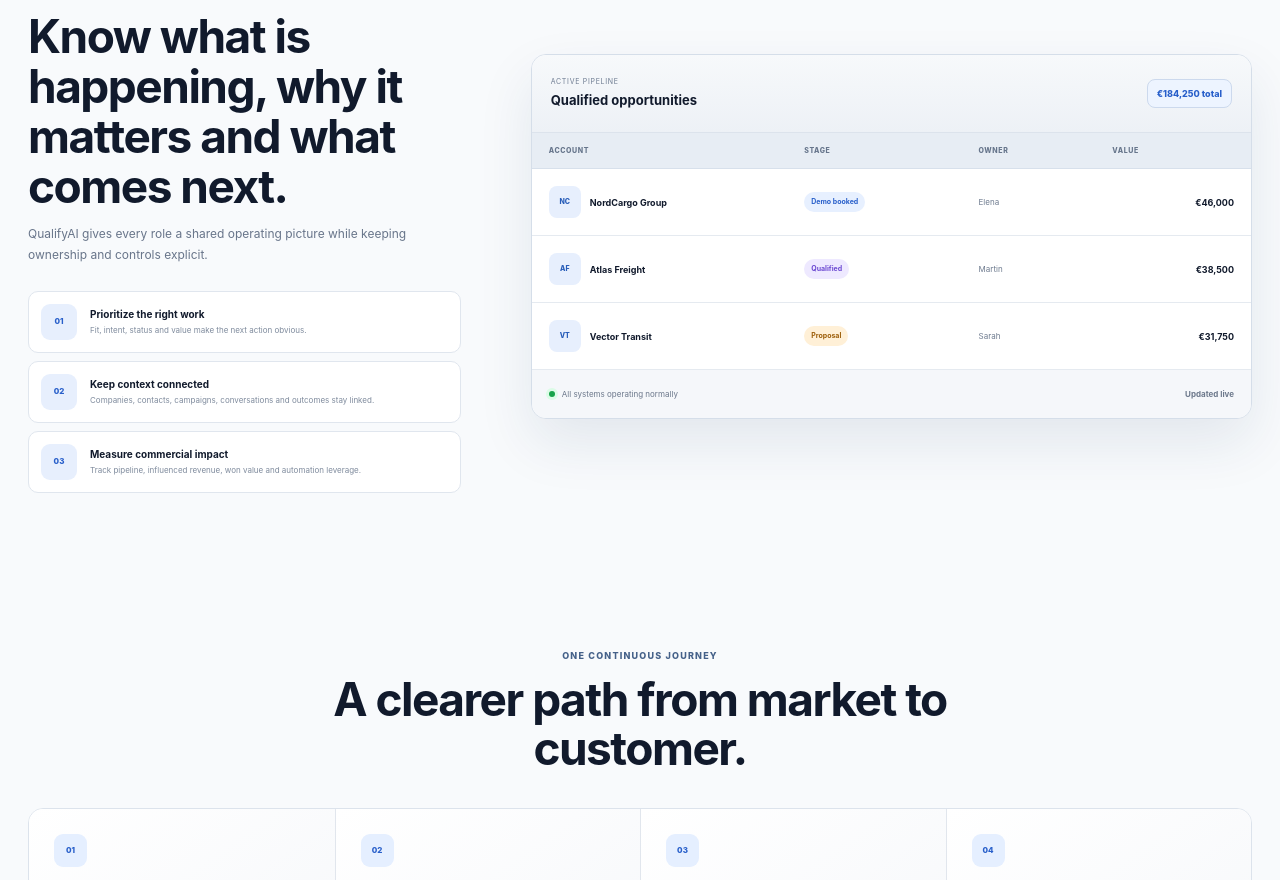
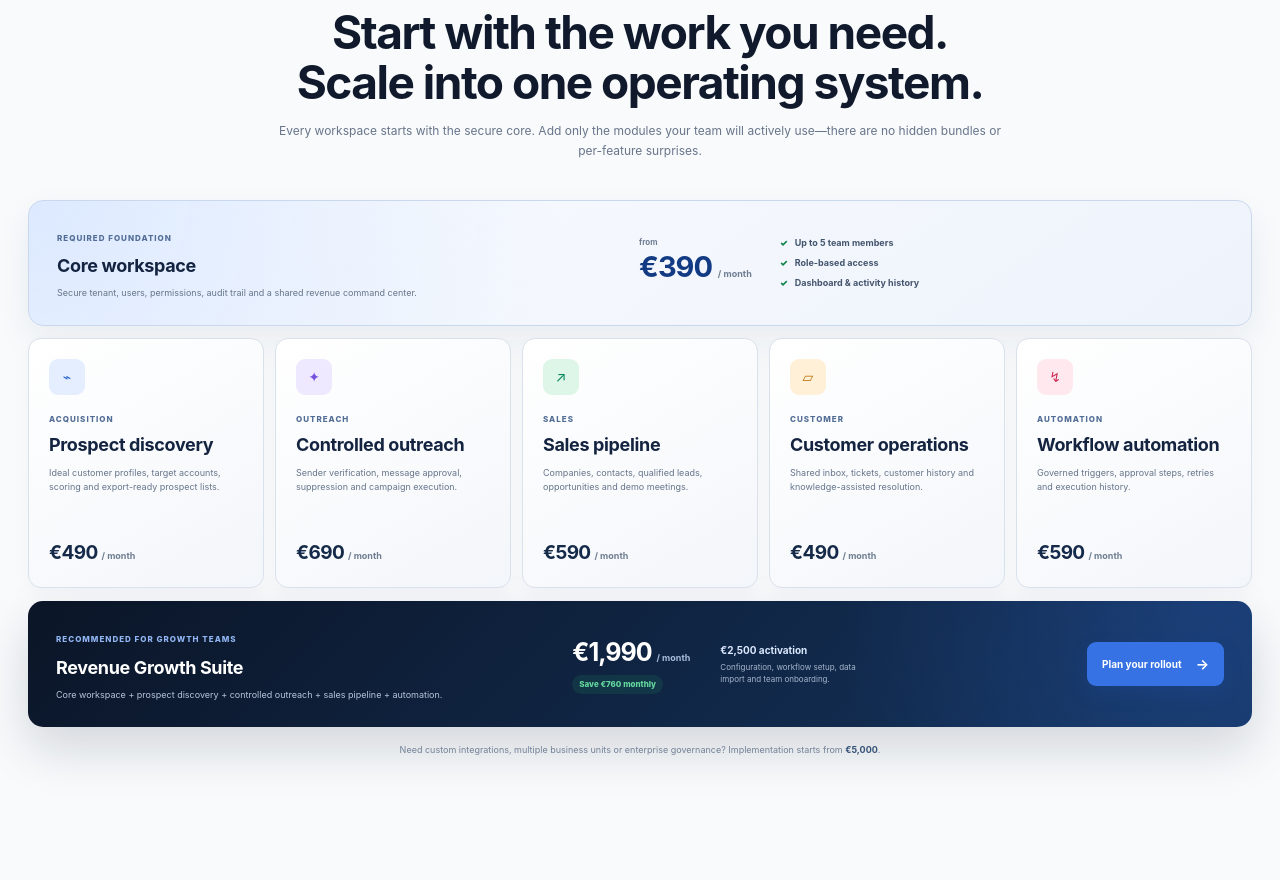
Before and after one commit to burimameti/qualifyai-admin, an Angular app: page / in a window 1280 px wide. Shown: the part 1920-2800 px from the top of the page. Built offline with nearby package versions, Linux system fonts and the light colour scheme.

Commit message:
add clear modular landing pricing

```diff
--- a/src/app/features/landing/landing.page.css
+++ b/src/app/features/landing/landing.page.css
@@ -169,6 +169,31 @@ a { color: inherit; text-decoration: none; }
 .mini-prospects b { font-size: 9px; }
 .mini-prospects em { padding: 5px 7px; border-radius: 7px; background: #e8f0fd; color: #285dba; font-size: 7px; font-style: normal; font-weight: 800; }
 
+.pricing-section { width: min(1260px, calc(100% - 56px)); margin: 0 auto; padding: 96px 0 28px; }
+.pricing-intro { max-width: 730px; margin: 0 auto 38px; text-align: center; }
+.pricing-intro h2 { margin: 10px 0 13px; color: #111a2c; font-size: clamp(31px, 3.6vw, 46px); line-height: 1.08; letter-spacing: -1.5px; }
+.pricing-intro p { margin: 0; color: var(--landing-muted); font-size: 12px; line-height: 1.7; }
+.pricing-core { display: grid; grid-template-columns: 1.25fr auto 1fr; align-items: center; gap: 28px; padding: 24px 28px; border: 1px solid #c9d8ed; border-radius: 15px; background: radial-gradient(circle at 0 0, #dce9ff, transparent 43%), linear-gradient(145deg, #f9fbff, #eef3fb); box-shadow: 0 14px 36px #17315c12; }
+.pricing-eyebrow,.module-price-grid article > span,.pricing-suite > div:first-child > span { color: #526d96; font-size: 8px; font-weight: 850; letter-spacing: 1px; }
+.pricing-core h3,.module-price-grid h3,.pricing-suite h3 { margin: 7px 0; color: #142440; font-size: 18px; letter-spacing: -0.35px; }
+.pricing-core p,.module-price-grid p,.pricing-suite p { margin: 0; color: #66758a; font-size: 9px; line-height: 1.6; }
+.pricing-core > strong { white-space: nowrap; color: #123b83; font-size: 29px; letter-spacing: -1px; }
+.pricing-core > strong small { display: block; margin-bottom: -3px; color: #6f7e93; font-size: 8px; letter-spacing: 0; }
+.pricing-core > strong em,.module-price-grid strong small,.suite-price strong small { color: #6e7d91; font-size: 9px; font-style: normal; font-weight: 650; letter-spacing: 0; }
+.pricing-core ul { display: grid; gap: 7px; margin: 0; padding: 0; list-style: none; }
+.pricing-core li { color: #43546d; font-size: 9px; font-weight: 650; }
+.pricing-core li::before { content: '✓'; margin-right: 7px; color: #13844c; font-weight: 900; }
+.module-price-grid { display: grid; grid-template-columns: repeat(5, 1fr); gap: 11px; margin-top: 12px; }
+.module-price-grid article { min-height: 250px; display: flex; flex-direction: column; align-items: flex-start; padding: 20px; border: 1px solid #d8e1ec; border-radius: 13px; background: linear-gradient(150deg, #fff, #f3f6fa); box-shadow: 0 7px 18px #17203308; }
+.price-icon { width: 36px; height: 36px; display: grid; place-items: center; margin-bottom: 19px; border-radius: 9px; color: #285fca; font-size: 14px; font-style: normal; }
+.price-icon.blue { background: #e4eeff; color: #285fca; }.price-icon.violet { background: #eee9ff; color: #7652dc; }.price-icon.green { background: #def6e8; color: #07865e; }.price-icon.amber { background: #fff0d7; color: #bc7007; }.price-icon.rose { background: #ffe8ee; color: #cf3158; }
+.module-price-grid article > strong { margin-top: auto; padding-top: 20px; color: #152949; font-size: 19px; letter-spacing: -0.6px; }
+.pricing-suite { display: grid; grid-template-columns: 1.3fr auto 0.9fr auto; align-items: center; gap: 30px; margin-top: 13px; padding: 25px 28px; border-radius: 15px; background: radial-gradient(circle at 96% 0, #2e63c84b, transparent 31%), linear-gradient(135deg, #0b1527, #14345e); box-shadow: 0 22px 50px #0c162927; color: #fff; }
+.pricing-suite > div:first-child > span { color: #91b6f3; }.pricing-suite h3 { color: #fff; }.pricing-suite p { max-width: 440px; color: #b7c6dc; }
+.suite-price { display: grid; gap: 5px; white-space: nowrap; }.suite-price strong { font-size: 25px; letter-spacing: -1px; }.suite-price strong small { color: #a9bdd9; }.suite-price em { width: max-content; padding: 4px 7px; border-radius: 20px; background: #1f9b5c26; color: #66d9a0; font-size: 8px; font-style: normal; font-weight: 800; }
+.suite-activation { display: grid; gap: 5px; max-width: 155px; }.suite-activation b { color: #dce9ff; font-size: 10px; }.suite-activation small { color: #a6b6cd; font-size: 8px; line-height: 1.45; }.pricing-suite .primary-cta { min-height: 44px; padding: 0 15px; white-space: nowrap; background: #3672e4; }
+.pricing-note { margin: 16px 0 0; color: #718096; font-size: 9px; text-align: center; }.pricing-note b { color: #355277; }
+
 .operations-section { display: grid; grid-template-columns: 0.75fr 1.25fr; align-items: center; gap: 70px; }
 .operations-copy > p { max-width: 520px; }
 .operations-copy ul { display: grid; gap: 8px; margin: 26px 0 0; padding: 0; list-style: none; }
@@ -264,6 +289,9 @@ a { color: inherit; text-decoration: none; }
   .hero-proof { justify-content: center; }
   .product-stage { max-width: 820px; width: 100%; margin: 0 auto; }
   .capability-grid { grid-template-columns: repeat(2, 1fr); }
+  .module-price-grid { grid-template-columns: repeat(3, 1fr); }
+  .pricing-suite { grid-template-columns: 1fr auto; }
+  .suite-activation { max-width: none; }
   .operations-section { grid-template-columns: 1fr; }
   .operations-copy { max-width: 720px; }
 }
@@ -272,6 +300,9 @@ a { color: inherit; text-decoration: none; }
   .hero h1 { font-size: 45px; }
   .floating-card { display: none; }
   .journey-grid { grid-template-columns: 1fr 1fr; }
+  .module-price-grid { grid-template-columns: repeat(2, 1fr); }
+  .pricing-core { grid-template-columns: 1fr auto; }
+  .pricing-core ul { grid-column: 1 / -1; grid-template-columns: repeat(3, 1fr); }
   .journey-grid article:nth-child(3) { border-left: 0; border-top: 1px solid #e1e6ed; }
   .journey-grid article:nth-child(4) { border-top: 1px solid #e1e6ed; }
   .security-section { grid-template-columns: 1fr; padding: 45px; }
@@ -281,6 +312,7 @@ a { color: inherit; text-decoration: none; }
   .landing-nav,
   .hero,
   .platform-section,
+  .pricing-section,
   .operations-section,
   .journey-section,
   .security-section,
@@ -302,10 +334,17 @@ a { color: inherit; text-decoration: none; }
   .revenue-preview { display: none; }
   .audience-strip > div { flex-wrap: wrap; gap: 14px 24px; }
   .platform-section,
+  .pricing-section,
   .operations-section,
   .journey-section,
   .contact-section { padding: 70px 0; }
   .capability-grid { grid-template-columns: 1fr; }
+  .pricing-core { grid-template-columns: 1fr; gap: 14px; padding: 21px; }
+  .pricing-core ul { grid-column: auto; grid-template-columns: 1fr; }
+  .module-price-grid { grid-template-columns: 1fr; }
+  .module-price-grid article { min-height: 190px; }
+  .pricing-suite { grid-template-columns: 1fr; gap: 18px; padding: 23px; }
+  .pricing-suite .primary-cta { width: 100%; }
   .capability-grid .featured-capability { grid-column: auto; min-height: 500px; }
   .pipeline-columns { display: none; }
   .pipeline-row { grid-template-columns: 1fr auto; }
--- a/src/app/features/landing/landing.page.html
+++ b/src/app/features/landing/landing.page.html
@@ -6,6 +6,7 @@
     </a>
     <nav aria-label="Primary navigation">
       <a href="#platform">Platform</a>
+      <a href="#pricing">Pricing</a>
       <a href="#operations">Operations</a>
       <a href="#security">Security</a>
       <a href="#contact">Contact</a>
@@ -97,6 +98,46 @@
       </div>
     </section>
 
+    <section class="pricing-section" id="pricing">
+      <div class="pricing-intro">
+        <span class="section-label">CLEAR, MODULAR PRICING</span>
+        <h2>Start with the work you need. Scale into one operating system.</h2>
+        <p>Every workspace starts with the secure core. Add only the modules your team will actively use—there are no hidden bundles or per-feature surprises.</p>
+      </div>
+
+      <div class="pricing-core">
+        <div><span class="pricing-eyebrow">REQUIRED FOUNDATION</span><h3>Core workspace</h3><p>Secure tenant, users, permissions, audit trail and a shared revenue command center.</p></div>
+        <strong><small>from</small>€390 <em>/ month</em></strong>
+        <ul><li>Up to 5 team members</li><li>Role-based access</li><li>Dashboard & activity history</li></ul>
+      </div>
+
+      <div class="module-price-grid" aria-label="Module pricing">
+        <article>
+          <i class="price-icon blue">⌁</i><span>ACQUISITION</span><h3>Prospect discovery</h3><p>Ideal customer profiles, target accounts, scoring and export-ready prospect lists.</p><strong>€490 <small>/ month</small></strong>
+        </article>
+        <article>
+          <i class="price-icon violet">✦</i><span>OUTREACH</span><h3>Controlled outreach</h3><p>Sender verification, message approval, suppression and campaign execution.</p><strong>€690 <small>/ month</small></strong>
+        </article>
+        <article>
+          <i class="price-icon green">↗</i><span>SALES</span><h3>Sales pipeline</h3><p>Companies, contacts, qualified leads, opportunities and demo meetings.</p><strong>€590 <small>/ month</small></strong>
+        </article>
+        <article>
+          <i class="price-icon amber">▱</i><span>CUSTOMER</span><h3>Customer operations</h3><p>Shared inbox, tickets, customer history and knowledge-assisted resolution.</p><strong>€490 <small>/ month</small></strong>
+        </article>
+        <article>
+          <i class="price-icon rose">↯</i><span>AUTOMATION</span><h3>Workflow automation</h3><p>Governed triggers, approval steps, retries and execution history.</p><strong>€590 <small>/ month</small></strong>
+        </article>
+      </div>
+
+      <div class="pricing-suite">
+        <div><span>RECOMMENDED FOR GROWTH TEAMS</span><h3>Revenue Growth Suite</h3><p>Core workspace + prospect discovery + controlled outreach + sales pipeline + automation.</p></div>
+        <div class="suite-price"><strong>€1,990 <small>/ month</small></strong><em>Save €760 monthly</em></div>
+        <div class="suite-activation"><b>€2,500 activation</b><small>Configuration, workflow setup, data import and team onboarding.</small></div>
+        <a class="primary-cta" href="#contact">Plan your rollout <span>→</span></a>
+      </div>
+      <p class="pricing-note">Need custom integrations, multiple business units or enterprise governance? Implementation starts from <b>€5,000</b>.</p>
+    </section>
+
     <section class="operations-section" id="operations">
       <div class="operations-copy">
         <span class="section-label">VISIBLE OPERATIONS</span>
@@ -159,7 +200,7 @@
   <footer class="landing-footer">
     <a class="brand footer-brand" routerLink="/"><i class="brand-mark"><span></span><span></span><span></span></i><span><b>Qualify</b><strong>AI</strong></span></a>
     <p>Revenue and customer operations, connected.</p>
-    <nav><a href="#platform">Platform</a><a href="#security">Security</a><a href="#contact">Contact</a><a routerLink="/login">Sign in</a></nav>
+    <nav><a href="#platform">Platform</a><a href="#pricing">Pricing</a><a href="#security">Security</a><a href="#contact">Contact</a><a routerLink="/login">Sign in</a></nav>
     <small>© {{ year }} QualifyAI. All rights reserved.</small>
   </footer>
 </div>
```
